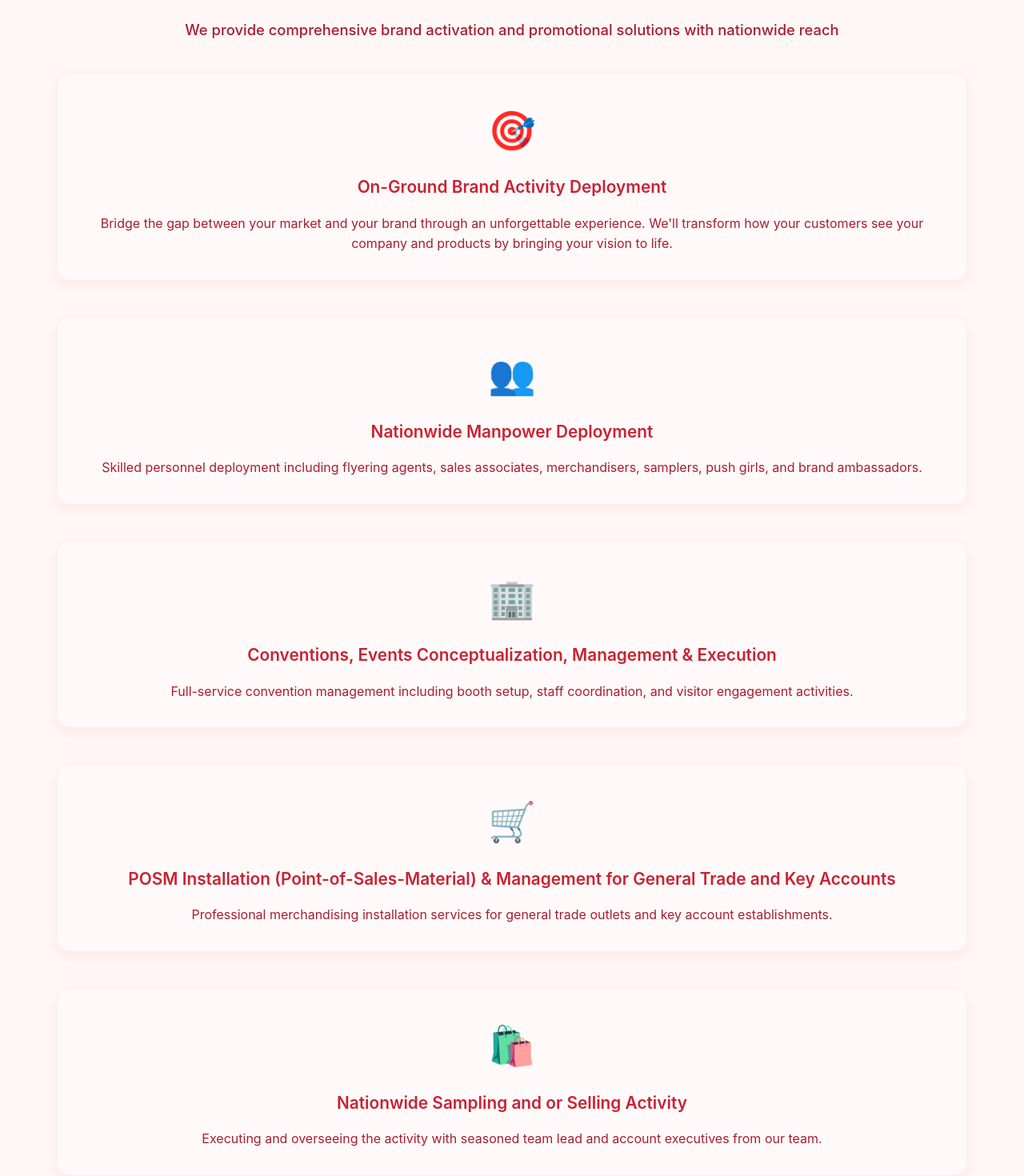
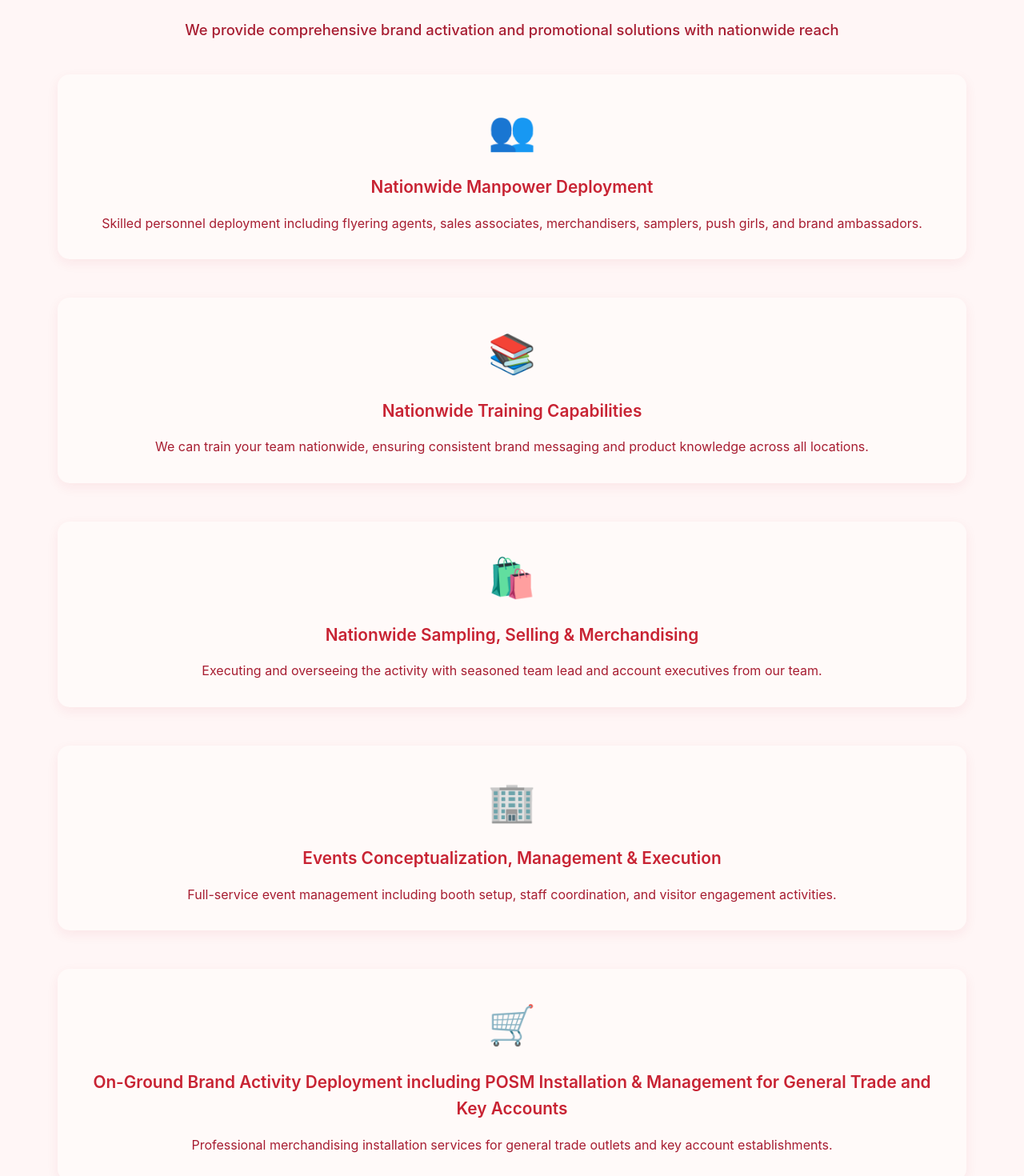
Before and after one commit to berired/AdTalkEvents, a React (Vite) app: page / in a window 1280 px wide. Shown: the part 1520-2990 px from the top of the page at 80% size. Built offline with nearby package versions, Linux system fonts and the light colour scheme.

Commit message:
Content Changes
- Footer
- Home
- Services and Service Details

```diff
--- a/src/components/Footer.jsx
+++ b/src/components/Footer.jsx
@@ -29,12 +29,11 @@ function Footer() {
           <div className="footer-section">
             <h4>Our Services</h4>
             <ul className="footer-links">
-              <li>On-Ground Brand Activity Deployment</li>
               <li>Nationwide Manpower Deployment</li>
-              <li>Conventions, Events Conceptualization, Management & Execution</li>
-              <li>POSM Installation & Management</li>
-              <li>Nationwide Sampling & Selling Activity</li>
               <li>Nationwide Training Capabilities</li>
+              <li>Nationwide Sampling, Selling & Merchandising</li>
+              <li>Events Conceptualization, Management & Execution</li>
+              <li>On-Ground Brand Activity Deployment including POSM Installation & Management for General Trade and Key Accounts</li>
             </ul>
           </div>
 
--- a/src/pages/Home.jsx
+++ b/src/pages/Home.jsx
@@ -13,41 +13,35 @@ function Home() {
 
   const services = [
     {
-      id: 'on-ground-brand-activity-deployment',
-      title: 'On-Ground Brand Activity Deployment',
-      description: 'Bridge the gap between your market and your brand through an unforgettable experience. We\'ll transform how your customers see your company and products by bringing your vision to life.',
-      icon: '🎯'
-    },
-    {
       id: 'nationwide-manpower-deployment',
       title: 'Nationwide Manpower Deployment',
       description: 'Skilled personnel deployment including flyering agents, sales associates, merchandisers, samplers, push girls, and brand ambassadors.',
       icon: '👥'
     },
-    {
-      id: 'conventions-eventsconceptualization-management-execution',
-      title: 'Conventions, Events Conceptualization, Management & Execution',
-      description: 'Full-service convention management including booth setup, staff coordination, and visitor engagement activities.',
-      icon: '🏢'
-    },
-    {
-      id: 'posminstallation-managementforgeneraltrade-and-key-accounts',
-      title: 'POSM Installation (Point-of-Sales-Material) & Management for General Trade and Key Accounts',
-      description: 'Professional merchandising installation services for general trade outlets and key account establishments.',
-      icon: '🛒'
-    },
-    {
-      id:'nationwide-sampling-andor-selling-activity',
-      title: 'Nationwide Sampling and or Selling Activity',
-      description: 'Executing and overseeing the activity with seasoned team lead and account executives from our team.',
-      icon: '🛍️'
-    } ,
-    {
+     {
       id: 'nationwide-training-capabilities',
       title: 'Nationwide Training Capabilities',
       description: 'We can train your team nationwide, ensuring consistent brand messaging and product knowledge across all locations.',
       icon: '📚'
-    }
+    },
+    {
+      id:'nationwide-sampling-selling-and-merchandising',
+      title: 'Nationwide Sampling, Selling & Merchandising',
+      description: 'Executing and overseeing the activity with seasoned team lead and account executives from our team.',
+      icon: '🛍️'
+    },
+    {
+      id: 'events-conceptualization-management-execution',
+      title: 'Events Conceptualization, Management & Execution',
+      description: 'Full-service event management including booth setup, staff coordination, and visitor engagement activities.',
+      icon: '🏢'
+    },
+    {
+      id: 'onground-brandactivity-deployment-posminstallation-and-management-for-generaltrade-and-keyaccounts',
+      title: 'On-Ground Brand Activity Deployment including POSM Installation & Management for General Trade and Key Accounts',
+      description: 'Professional merchandising installation services for general trade outlets and key account establishments.',
+      icon: '🛒'
+    },
 
   ];
 
@@ -158,23 +152,18 @@ function Home() {
           <div className="manpower-card">
             <div className="manpower-icon">⚙️</div>
             <h3>Managing</h3>
-            <ul>
-              <li>Seamless deployments, this our main goal.</li>
-              <li>Our team of dedicated managers and account executives make sure that each operation we have has zero error.</li>
-            </ul>
+              <p>Seamless deployments, this our main goal.</p>
+              <br />
+              <p>Our team of dedicated managers and account executives make sure that each operation we have has zero error.</p>
           </div>
           <div className="manpower-card">
             <div className="manpower-icon">📊</div>
             <h3>Monitoring</h3>
-            <ul>
-              <li>Each account executive monitor daily operations and provide effective
-                and efficient solutions to any situation and challenges that arise in the project.
-              </li>
-              <li>
-                Weekly submission of accurate sales report.
-              </li>
-            </ul>
-          </div>
+              <p>Each account executive monitor daily operations and provide effective
+                and efficient solutions to any situation and challenges that arise in the project.</p>
+              <br />
+              <p>Weekly submission of accurate sales report.</p>
+            </div>
         </div>
       </section>
 
--- a/src/pages/ServiceDetailPage.jsx
+++ b/src/pages/ServiceDetailPage.jsx
@@ -10,35 +10,9 @@ function ServiceDetailPage() {
 
   const servicesData = [
     {
-      id: 'on-ground-brand-activity-deployment',
-      title: 'On-Ground Brand Activity Deployment',
-      description: 'Bridge the gap between your market and your brand through an unforgettable experience. We\'ll transform how your customers see your company and products by bringing your vision to life.',
-      image1: 'https://images.unsplash.com/photo-1540575467063-178a50c2df87?w=500&h=300&fit=crop',
-      image2: 'https://images.unsplash.com/photo-1515187029135-18ee286d815b?w=500&h=300&fit=crop',
-      image3: 'https://images.unsplash.com/photo-1505373877841-8d25f7d46678?w=500&h=300&fit=crop',
-      subcategories: [
-        {
-          title: 'Interactive Installations',
-          description: 'Immersive brand experiences through interactive displays, technology-driven installations, and hands-on demonstrations that captivate audiences and create memorable brand interactions.'
-        },
-        {
-          title: 'Pop-Up Shops',
-          description: 'Temporary retail spaces strategically placed in high-traffic areas to create buzz, drive immediate sales, and provide customers with exclusive brand experiences and product access.'
-        },
-        {
-          title: 'Community Partnerships',
-          description: 'Collaborative initiatives with local organizations, schools, and community groups to enhance brand visibility, build goodwill, and establish meaningful connections within target communities.'
-        },
-        {
-          title: 'Gamified Engagement Campaigns',
-          description: 'Interactive campaigns that incorporate game mechanics, contests, and reward systems to boost customer participation, engagement, and brand loyalty through fun and competitive activities.'
-        }
-      ]
-    },
-    {
       id: 'nationwide-manpower-deployment',
       title: 'Nationwide Manpower Deployment',
-      description: 'Depending on the clients requirements our team makes a strategic process of allocating and utilizing a workforce to effectively meet organizational goals and project requirements',
+      description: 'Depending on the clients requirements our team makes a strategic process of allocating and utilizing a workforce to effectively meet organizational goals and project requirements.',
       image1: 'https://images.unsplash.com/photo-1552664730-d307ca884978?w=500&h=300&fit=crop',
       image2: 'https://images.unsplash.com/photo-1522202176988-66273c2fd55f?w=500&h=300&fit=crop',
       image3: 'https://images.unsplash.com/photo-1559136555-9303baea8ebd?w=500&h=300&fit=crop',
@@ -57,42 +31,42 @@ function ServiceDetailPage() {
           description: 'Professional distribution specialists for promotional materials and brand awareness campaigns.'
         },
         {
-          title: 'Promoters / Samplers, Push Girls, Helpers',
+          title: 'Promoter | Sampler | Push Girl | Helper',
           description: 'Experienced sampling specialists and promotional staff driving product trial and consumer interaction.'
         }
       ]
     },
     {
-      id: 'conventions-eventsconceptualization-management-execution',
-      title: 'Conventions, Events Conceptualization, Management & Execution',
-      description: 'Encompasses the entire process of planning, organizing, and executing events from initial concept and requirements to post-event evaluation.',
+      id: 'nationwide-training-capabilities',
+      title: 'Nationwide Training Capabilities',
+      description: 'We can train your team nationwide, ensuring consistent brand messaging and product knowledge across all locations.',
+      image1: 'https://images.unsplash.com/photo-1522202176988-66273c2fd55f?w=500&h=300&fit=crop',
+      image2: 'https://images.unsplash.com/photo-1540575467063-178a50c2df87?w=500&h=300&fit=crop',
+      image3: 'https://images.unsplash.com/photo-1515187029135-18ee286d815b?w=500&h=300&fit=crop'
+    },
+    {
+      id: 'nationwide-sampling-selling-and-merchandising',
+      title: 'Nationwide Sampling, Selling & Merchandising',
+      description: 'Executing and overseeing the activity with seasoned team lead and account executives from our team.',
+      image1: 'https://images.unsplash.com/photo-1465101046530-73398c7f28ca?w=500&h=300&fit=crop',
+      image2: 'https://images.unsplash.com/photo-1506744038136-46273834b3fb?w=500&h=300&fit=crop',
+      image3: 'https://images.unsplash.com/photo-1557838923-2985c318be48?w=500&h=300&fit=crop'
+    },
+    {
+      id: 'events-conceptualization-management-execution',
+      title: 'Events Conceptualization, Management & Execution',
+      description: 'Full-service event management including booth setup, staff coordination, and visitor engagement activities.',
       image1: 'https://images.unsplash.com/photo-1515187029135-18ee286d815b?w=500&h=300&fit=crop',
       image2: 'https://images.unsplash.com/photo-1522202176988-66273c2fd55f?w=500&h=300&fit=crop',
       image3: 'https://images.unsplash.com/photo-1540575467063-178a50c2df87?w=500&h=300&fit=crop'
     },
     {
-      id: 'posminstallation-managementforgeneraltrade-and-key-accounts',
-      title: 'POSM Installation (Point-of-Sales-Material) & Management for General Trade and Key Accounts',
+      id: 'onground-brandactivity-deployment-posminstallation-and-management-for-generaltrade-and-keyaccounts',
+      title: 'On-Ground Brand Activity Deployment including POSM Installation & Management for General Trade and Key Accounts',
       description: 'Professional merchandising installation services for general trade outlets and key account establishments.',
       image1: 'https://images.unsplash.com/photo-1460925895917-afdab827c52f?w=500&h=300&fit=crop',
       image2: 'https://images.unsplash.com/photo-1557838923-2985c318be48?w=500&h=300&fit=crop',
       image3: 'https://images.unsplash.com/photo-1505373877841-8d25f7d46678?w=500&h=300&fit=crop'
-    },
-    {
-      id: 'nationwide-sampling-andor-selling-activity',
-      title: 'Nationwide Sampling and or Selling Activity',
-      description: 'Executing and overseeing the activity with seasoned team lead and account executives from our team',
-      image1: 'https://images.unsplash.com/photo-1465101046530-73398c7f28ca?w=500&h=300&fit=crop',
-      image2: 'https://images.unsplash.com/photo-1506744038136-46273834b3fb?w=500&h=300&fit=crop',
-      image3: 'https://images.unsplash.com/photo-1557838923-2985c318be48?w=500&h=300&fit=crop'
-    },
-    {
-      id: 'nationwide-training-capabilities',
-      title: 'Nationwide Training Capabilities',
-      description: 'With our nationwide reach and satellite offices, nationwide training can enhance job satisfaction, boost sales and productivity, and lastly improve employee retention.',
-      image1: 'https://images.unsplash.com/photo-1522202176988-66273c2fd55f?w=500&h=300&fit=crop',
-      image2: 'https://images.unsplash.com/photo-1540575467063-178a50c2df87?w=500&h=300&fit=crop',
-      image3: 'https://images.unsplash.com/photo-1515187029135-18ee286d815b?w=500&h=300&fit=crop'
     }
   ]
 
@@ -107,7 +81,6 @@ function ServiceDetailPage() {
     return () => clearTimeout(timer)
   }, [id])
 
-  // Scroll to top when component mounts or when the service ID changes
   useEffect(() => {
     window.scrollTo({ top: 0, behavior: 'smooth' })
   }, [id])
--- a/src/pages/Services.jsx
+++ b/src/pages/Services.jsx
@@ -5,32 +5,6 @@ function Services() {
   const navigate = useNavigate()
 
   const services = [
-    {
-      id: 'on-ground-brand-activity-deployment',
-      title: 'On-Ground Brand Activity Deployment',
-      description: 'Bridge the gap between your market and your brand through an unforgettable experience. We\'ll transform how your customers see your company and products by bringing your vision to life.',
-      image1: 'https://images.unsplash.com/photo-1540575467063-178a50c2df87?w=500&h=300&fit=crop',
-      image2: 'https://images.unsplash.com/photo-1515187029135-18ee286d815b?w=500&h=300&fit=crop',
-      image3: 'https://images.unsplash.com/photo-1505373877841-8d25f7d46678?w=500&h=300&fit=crop',
-      subcategories: [
-        {
-          title: 'Interactive Installations',
-          description: 'Immersive brand experiences through interactive displays, technology-driven installations, and hands-on demonstrations that captivate audiences and create memorable brand interactions.'
-        },
-        {
-          title: 'Pop-Up Shops',
-          description: 'Temporary retail spaces strategically placed in high-traffic areas to create buzz, drive immediate sales, and provide customers with exclusive brand experiences and product access.'
-        },
-        {
-          title: 'Community Partnerships',
-          description: 'Collaborative initiatives with local organizations, schools, and community groups to enhance brand visibility, build goodwill, and establish meaningful connections within target communities.'
-        },
-        {
-          title: 'Gamified Engagement Campaigns',
-          description: 'Interactive campaigns that incorporate game mechanics, contests, and reward systems to boost customer participation, engagement, and brand loyalty through fun and competitive activities.'
-        }
-      ]
-    },
     {
       id: 'nationwide-manpower-deployment',
       title: 'Nationwide Manpower Deployment',
@@ -53,34 +27,10 @@ function Services() {
           description: 'Professional distribution specialists for promotional materials and brand awareness campaigns.'
         },
         {
-          title: 'Promoters / Samplers, Push Girls, Helpers',
+          title: 'Promoter | Sampler | Push Girl | Helper',
           description: 'Experienced sampling specialists and promotional staff driving product trial and consumer interaction.'
         }
       ]
-    },
-    {
-      id: 'conventions-eventsconceptualization-management-execution',
-      title: 'Conventions, Events Conceptualization, Management & Execution',
-      description: 'Full-service convention management including booth setup, staff coordination, and visitor engagement activities.',
-      image1: 'https://images.unsplash.com/photo-1515187029135-18ee286d815b?w=500&h=300&fit=crop',
-      image2: 'https://images.unsplash.com/photo-1522202176988-66273c2fd55f?w=500&h=300&fit=crop',
-      image3: 'https://images.unsplash.com/photo-1540575467063-178a50c2df87?w=500&h=300&fit=crop'
-    },
-    {
-      id: 'posminstallation-managementforgeneraltrade-and-key-accounts',
-      title: 'POSM Installation (Point-of-Sales-Material) & Management for General Trade and Key Accounts',
-      description: 'Professional merchandising installation services for general trade outlets and key account establishments.',
-      image1: 'https://images.unsplash.com/photo-1460925895917-afdab827c52f?w=500&h=300&fit=crop',
-      image2: 'https://images.unsplash.com/photo-1557838923-2985c318be48?w=500&h=300&fit=crop',
-      image3: 'https://images.unsplash.com/photo-1505373877841-8d25f7d46678?w=500&h=300&fit=crop'
-    },
-    {
-      id: 'nationwide-sampling-andor-selling-activity',
-      title: 'Nationwide Sampling and or Selling Activity',
-      description: 'Executing and overseeing the activity with seasoned team lead and account executives from our team.',
-      image1: 'https://images.unsplash.com/photo-1465101046530-73398c7f28ca?w=500&h=300&fit=crop',
-      image2: 'https://images.unsplash.com/photo-1506744038136-46273834b3fb?w=500&h=300&fit=crop',
-      image3: 'https://images.unsplash.com/photo-1557838923-2985c318be48?w=500&h=300&fit=crop'
     },
     {
       id: 'nationwide-training-capabilities',
@@ -89,6 +39,30 @@ function Services() {
       image1: 'https://images.unsplash.com/photo-1522202176988-66273c2fd55f?w=500&h=300&fit=crop',
       image2: 'https://images.unsplash.com/photo-1540575467063-178a50c2df87?w=500&h=300&fit=crop',
       image3: 'https://images.unsplash.com/photo-1515187029135-18ee286d815b?w=500&h=300&fit=crop'
+    },
+    {
+      id: 'nationwide-sampling-selling-and-merchandising',
+      title: 'Nationwide Sampling, Selling & Merchandising',
+      description: 'Executing and overseeing the activity with seasoned team lead and account executives from our team.',
+      image1: 'https://images.unsplash.com/photo-1465101046530-73398c7f28ca?w=500&h=300&fit=crop',
+      image2: 'https://images.unsplash.com/photo-1506744038136-46273834b3fb?w=500&h=300&fit=crop',
+      image3: 'https://images.unsplash.com/photo-1557838923-2985c318be48?w=500&h=300&fit=crop'
+    },
+    {
+      id: 'events-conceptualization-management-execution',
+      title: 'Events Conceptualization, Management & Execution',
+      description: 'Full-service event management including booth setup, staff coordination, and visitor engagement activities.',
+      image1: 'https://images.unsplash.com/photo-1515187029135-18ee286d815b?w=500&h=300&fit=crop',
+      image2: 'https://images.unsplash.com/photo-1522202176988-66273c2fd55f?w=500&h=300&fit=crop',
+      image3: 'https://images.unsplash.com/photo-1540575467063-178a50c2df87?w=500&h=300&fit=crop'
+    },
+    {
+      id: 'onground-brandactivity-deployment-posminstallation-and-management-for-generaltrade-and-keyaccounts',
+      title: 'On-Ground Brand Activity Deployment including POSM Installation & Management for General Trade and Key Accounts',
+      description: 'Professional merchandising installation services for general trade outlets and key account establishments.',
+      image1: 'https://images.unsplash.com/photo-1460925895917-afdab827c52f?w=500&h=300&fit=crop',
+      image2: 'https://images.unsplash.com/photo-1557838923-2985c318be48?w=500&h=300&fit=crop',
+      image3: 'https://images.unsplash.com/photo-1505373877841-8d25f7d46678?w=500&h=300&fit=crop'
     }
   ]
 
```
Also changed, not shown: src/components/ServiceDetail.css (+1 -9 lines).
